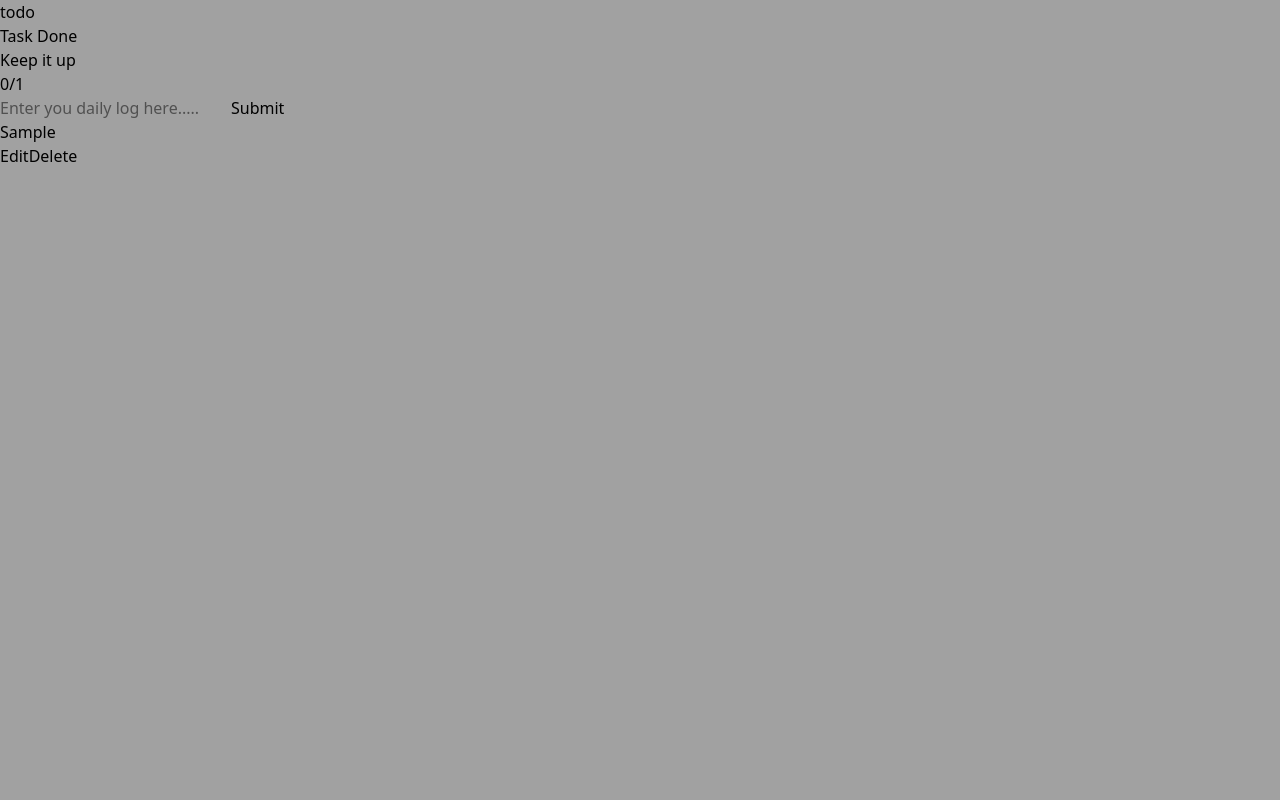
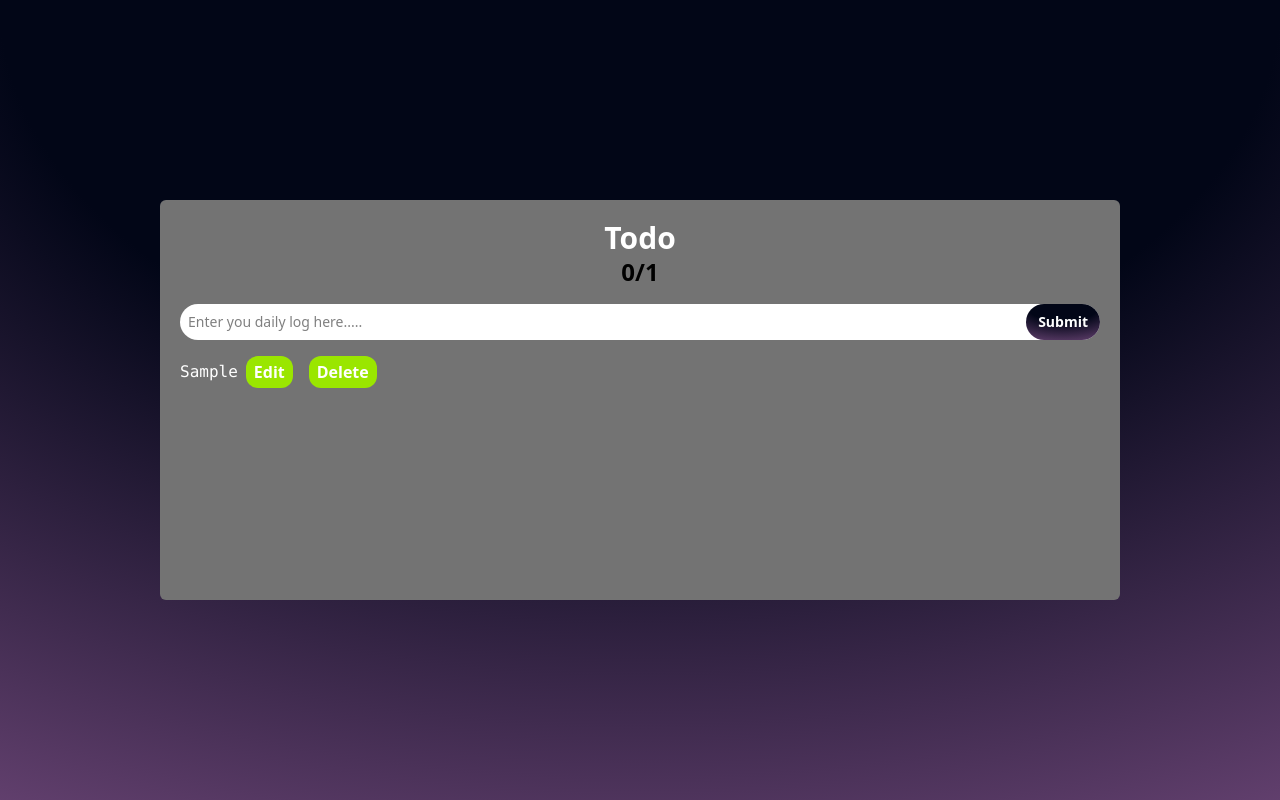
Before and after one commit to Evolver-3/Todo-app-project, a React (Vite) app: page / in a window 1280 px wide. Both pictures are taken after typing "Sample" into the empty fields and a click on the button "Submit". Built offline with nearby package versions, Linux system fonts and the light colour scheme.

Commit message:
added tailwind styling

```diff
--- a/package.json
+++ b/package.json
@@ -11,6 +11,7 @@
   },
   "dependencies": {
     "@tailwindcss/vite": "^4.1.18",
+    "motion": "^12.23.26",
     "react": "^19.2.0",
     "react-dom": "^19.2.0",
     "tailwindcss": "^4.1.18"
--- a/src/App.jsx
+++ b/src/App.jsx
@@ -1,11 +1,30 @@
-import { useState } from 'react'
-import Header from './component/Header'
+import { useState,useEffect } from 'react'
+import {animate, motion,useMotionTemplate,useMotionValue} from 'motion/react'
+
 import TodoHero from './component/TodoHero'
 import Form from './component/Form'
 import TodoList from './component/TodoList'
 
 
+const COLORS=["#13FFAA","#1E67C6","#CE84CF","#10103dff"]
 function App() {
+
+
+  const colors=useMotionValue(COLORS[0])
+  const backgroundImage=useMotionTemplate`radial-gradient( 125% 125% at 50% 0%, #020617 40%, ${colors})`
+
+
+
+  useEffect(()=>{
+    animate(colors,COLORS,{
+      ease:"easeInOut",
+      duration:10,
+      repeat:Infinity,
+      repeatType:"mirror"
+    })
+  },[])
+
+
   const [todos,setTodos] = useState([])
 
   const todos_completed=todos.filter((todo)=>todo.is_completed === true).length;
@@ -13,17 +32,18 @@ function App() {
   const total_todos=todos.length;
 
 
+  return (
+    <motion.div
+    style={{backgroundImage}}
+     className='h-screen flex items-center justify-center '>
+      <div className="w-100 h-100 md:w-240 rounded-md bg-neutral-500 text-center flex flex-col py-5 gap-4">
 
-  return (
-    <>
-      <div className='h-screen bg-neutral-400'>
-        <Header/>
-        <TodoHero todos_completed={todos_completed} totol_todos={total_todos}/>
-        <Form setTodos={setTodos}/>
-        <TodoList todos={todos}/>
+        <TodoHero todos_completed={todos_completed} totol_todos={total_todos} />
+        <Form setTodos={setTodos} backgroundImage={backgroundImage}/>
+        <TodoList todos={todos} />
 
       </div>
-    </>
+    </motion.div>
   )
 }
 
--- a/src/component/Form.jsx
+++ b/src/component/Form.jsx
@@ -1,6 +1,7 @@
-import React from 'react'
 
-const Form = ({setTodos}) => {
+import {motion} from 'motion/react'
+
+const Form = ({setTodos,backgroundImage}) => {
 
   const handleClick=(event)=>{
 
@@ -14,10 +15,12 @@ const Form = ({setTodos}) => {
   }
 
   return (
-    <form onSubmit={handleClick}>
-      <input type='text' name='todo' id='todo' placeholder='Enter you daily log here.....'>
+    <form onSubmit={handleClick} className='bg-white mx-5 rounded-full flex justify-between '>
+      <input type='text' name='todo' id='todo' placeholder='Enter you daily log here.....' className='text-sm placeholder:text-sm px-2 text-black outline-none w-full'>
       </input>
-      <button>Submit</button>
+      <motion.button
+      style={{backgroundImage}}
+      className='bg-lime-400 rounded-full text-sm text-white font-bold py-2 px-3 hover:bg-lime-500 hover:text-gray-200'>Submit</motion.button>
     </form>
   )
 }
--- a/src/component/Header.jsx
+++ /dev/null
@@ -1,11 +0,0 @@
-import React from 'react'
-
-const Header = () => {
-  return (
-    <div>
-      todo
-    </div>
-  )
-}
-
-export default Header
--- a/src/component/TodoHero.jsx
+++ b/src/component/TodoHero.jsx
@@ -1,14 +1,17 @@
-import React from 'react'
+
 
 const TodoHero = ({todos_completed,totol_todos}) => {
   return (
     <>
+
     <div>
-      <p>Task Done</p>
-      <p>Keep it up</p>
-    </div>
-    <div>
+      <h2
+
+
+      className='text-3xl font-semibold text-white'>Todo</h2>
+      <p className='text-2xl font-bold '>
       {todos_completed}/{totol_todos}
+      </p>
     </div>
     </>
   )
--- a/src/component/TodoList.jsx
+++ b/src/component/TodoList.jsx
@@ -2,11 +2,11 @@ import React from 'react'
 
 const TodoList = ({todos}) => {
   return (
-    <ol>
-      {todos && todos.length>0? (
+    <ol className='flex flex-col items-start pl-5 overflow-y-scroll '>
+      {todos.length>0? (
         todos.map((item,index)=>
         <Item key={index} item={item}></Item>)):(
-          <p>type anything</p>
+          <p className='text-white font-mono'>type anything....</p>
         )
       }
 
@@ -18,15 +18,15 @@ export default TodoList
 
 function Item({item}){
   return(
-    <li id={item.id}>
-      <button><p>{item.title}</p></button>
+    <li id={item.id} className='flex items-center justify-center gap-2 '>
+      <button><p className='text-white font-mono'>{item.title}</p></button>
 
-      <div>
-        <button>
-          <span>Edit</span>
+      <div className='flex gap-4'>
+        <button className='bg-lime-400 rounded-xl px-2 py-1'>
+          <span className='text-white font-bold hover:text-neutral-300'>Edit</span>
         </button>
-        <button>
-          <span>Delete</span>
+        <button className='bg-lime-400 rounded-xl px-2 py-1'>
+          <span className='text-white font-bold hover:text-neutral-300'>Delete</span>
         </button>
       </div>
     </li>
```
Also changed, not shown: 1 other file (tests, documents, lock files or other folders).
